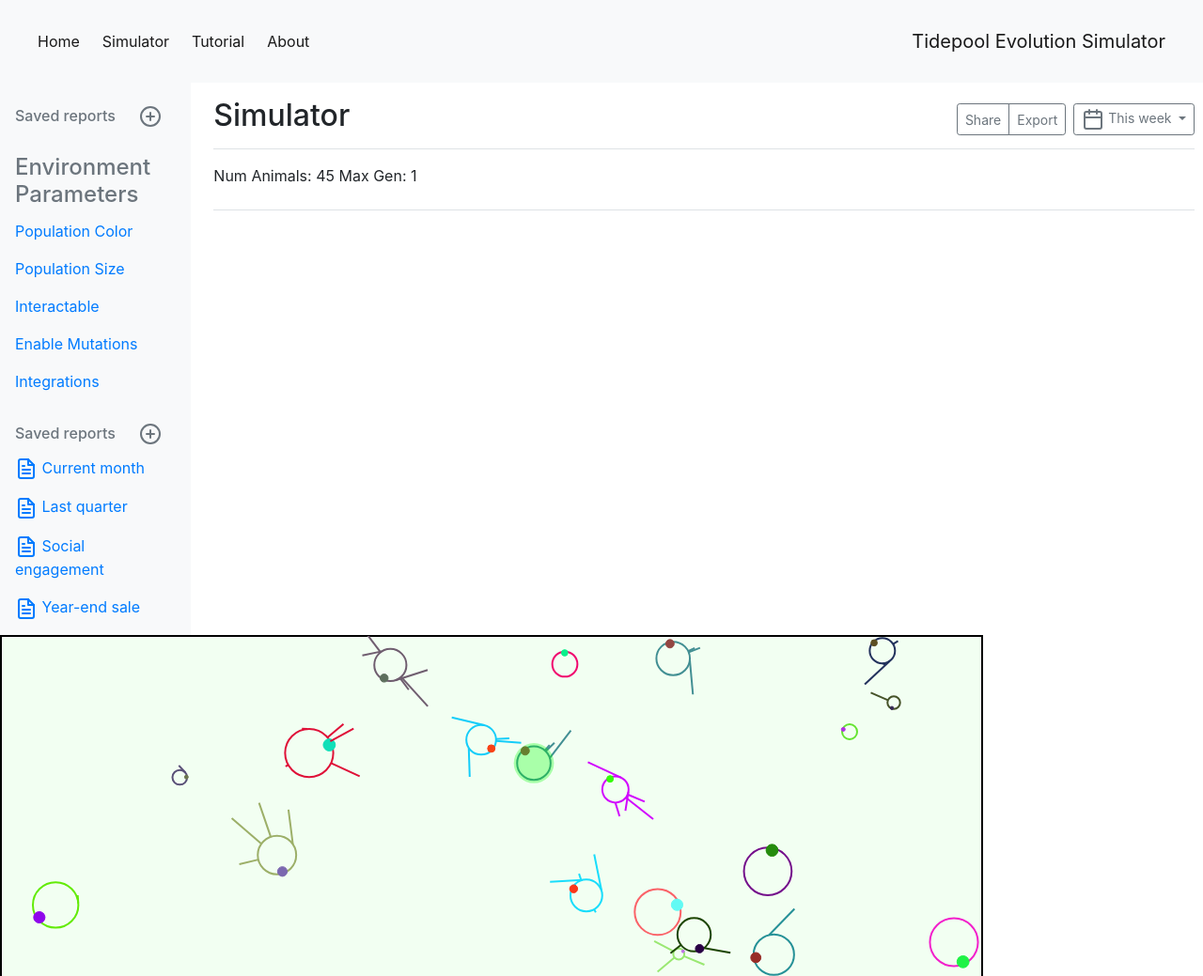
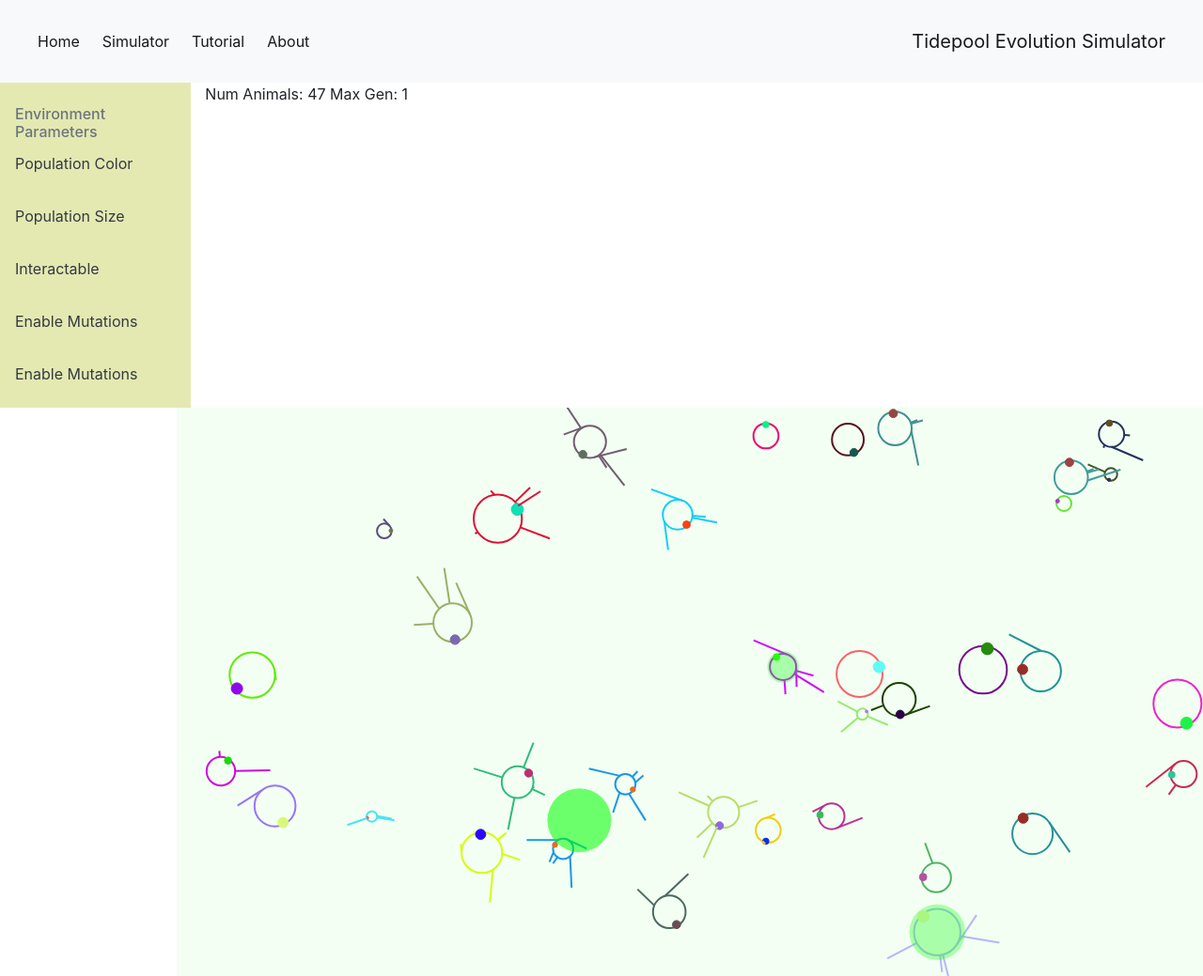
Before and after one commit to nicholasharris/Tidepool, a plain HTML site: page Tidepool/index.html in a window 1280 px wide. Shown: the top 1039 px of the page at 94% size. Drawn offline with Linux system fonts and the light colour scheme.

Commit message:
Fixed some HTML and CSS

```diff
--- a/Tidepool/GameScript.js
+++ b/Tidepool/GameScript.js
@@ -979,7 +979,6 @@ var myGameArea =
       this.canvas.width = CANVAS_WIDTH;
       this.canvas.height = CANVAS_HEIGHT;
       this.canvas.id = "canvas";
-      this.canvas.style = "border:1px solid #000000";
       this.canvas.parentElement = "parent";
       this.context = this.canvas.getContext("2d");
       document.body.insertBefore(this.canvas, document.body.childNodes[4]);
@@ -1007,16 +1006,6 @@ function game_loop()
   ctx.strokeStyle =  "rgba(0, 0, 0, 1)";
   ctx.fillStyle = "rgba(0, 255, 0, 0.05)";
   ctx.fill();
-  ctx.stroke();
-  //draw border
-  ctx.beginPath();
-  ctx.lineWidth = 2;
-  ctx.moveTo(0, 0);
-  ctx.lineTo(0, CANVAS_HEIGHT);
-  ctx.lineTo(CANVAS_WIDTH, CANVAS_HEIGHT);
-  ctx.lineTo(CANVAS_WIDTH, 0);
-  ctx.lineTo(0, 0);
-  ctx.strokeStyle =  "rgba(0, 0, 0, 1)";
   ctx.stroke();
 
   //tick animal entities
--- a/Tidepool/index.html
+++ b/Tidepool/index.html
@@ -36,101 +36,55 @@
       </a>
     </nav>
     <div class="row">
-      <nav class="col-md-2 d-none d-md-block bg-light sidebar">
+      <nav class="col-md-2 d-none d-md-block sidebar">
         <div class="sidebar-sticky">
           <ul class="nav flex-column">
             <h6 class="sidebar-heading d-flex justify-content-between align-items-center px-3 mt-4 mb-1 text-muted">
-              <span>Saved reports</span>
-              <a class="d-flex align-items-center text-muted" href="#">
-                <svg xmlns="http://www.w3.org/2000/svg" width="24" height="24" viewBox="0 0 24 24" fill="none" stroke="currentColor" stroke-width="2" stroke-linecap="round" stroke-linejoin="round" class="feather feather-plus-circle"><circle cx="12" cy="12" r="10"></circle><line x1="12" y1="8" x2="12" y2="16"></line><line x1="8" y1="12" x2="16" y2="12"></line></svg>
-              </a>
+              <span>Environment Parameters</span>
             </h6>
-            <li class="nav-item">
-              <h4 class="sidebar-heading d-flex justify-content-between align-items-center px-3 mt-4 mb-1 text-muted">
-                Environment Parameters <span class="sr-only">(current)</span>
-              </h4>
+            <li class="nav-item text-dark">
+              <p class="nav-link" href="#">
+                Population Color
+              </p>
             </li>
-            <li class="nav-item">
-              <a class="nav-link" href="#">
-                Population Color
-              </a>
+            <li class="nav-item text-dark">
+              <p class="nav-link" href="#">
+                Population Size
+              </p>
             </li>
-            <li class="nav-item">
-              <a class="nav-link" href="#">
-                Population Size
-              </a>
+            <li class="nav-item text-dark">
+              <p class="nav-link" href="#">
+                Interactable
+              </p>
             </li>
-            <li class="nav-item">
-              <a class="nav-link" href="#">
-                Interactable
-              </a>
+            <li class="nav-item text-dark">
+              <p class="nav-link" href="#">
+                Enable Mutations
+              </p>
             </li>
-            <li class="nav-item">
-              <a class="nav-link" href="#">
+            <li class="nav-item text-dark">
+              <p class="nav-link" href="#">
                 Enable Mutations
-              </a>
-            </li>
-            <li class="nav-item">
-              <a class="nav-link" href="#">
-                Integrations
-              </a>
-            </li>
-          </ul>
-
-          <h6 class="sidebar-heading d-flex justify-content-between align-items-center px-3 mt-4 mb-1 text-muted">
-            <span>Saved reports</span>
-            <a class="d-flex align-items-center text-muted" href="#">
-              <svg xmlns="http://www.w3.org/2000/svg" width="24" height="24" viewBox="0 0 24 24" fill="none" stroke="currentColor" stroke-width="2" stroke-linecap="round" stroke-linejoin="round" class="feather feather-plus-circle"><circle cx="12" cy="12" r="10"></circle><line x1="12" y1="8" x2="12" y2="16"></line><line x1="8" y1="12" x2="16" y2="12"></line></svg>
-            </a>
-          </h6>
-          <ul class="nav flex-column mb-2">
-            <li class="nav-item">
-              <a class="nav-link" href="#">
-                <svg xmlns="http://www.w3.org/2000/svg" width="24" height="24" viewBox="0 0 24 24" fill="none" stroke="currentColor" stroke-width="2" stroke-linecap="round" stroke-linejoin="round" class="feather feather-file-text"><path d="M14 2H6a2 2 0 0 0-2 2v16a2 2 0 0 0 2 2h12a2 2 0 0 0 2-2V8z"></path><polyline points="14 2 14 8 20 8"></polyline><line x1="16" y1="13" x2="8" y2="13"></line><line x1="16" y1="17" x2="8" y2="17"></line><polyline points="10 9 9 9 8 9"></polyline></svg>
-                Current month
-              </a>
-            </li>
-            <li class="nav-item">
-              <a class="nav-link" href="#">
-                <svg xmlns="http://www.w3.org/2000/svg" width="24" height="24" viewBox="0 0 24 24" fill="none" stroke="currentColor" stroke-width="2" stroke-linecap="round" stroke-linejoin="round" class="feather feather-file-text"><path d="M14 2H6a2 2 0 0 0-2 2v16a2 2 0 0 0 2 2h12a2 2 0 0 0 2-2V8z"></path><polyline points="14 2 14 8 20 8"></polyline><line x1="16" y1="13" x2="8" y2="13"></line><line x1="16" y1="17" x2="8" y2="17"></line><polyline points="10 9 9 9 8 9"></polyline></svg>
-                Last quarter
-              </a>
-            </li>
-            <li class="nav-item">
-              <a class="nav-link" href="#">
-                <svg xmlns="http://www.w3.org/2000/svg" width="24" height="24" viewBox="0 0 24 24" fill="none" stroke="currentColor" stroke-width="2" stroke-linecap="round" stroke-linejoin="round" class="feather feather-file-text"><path d="M14 2H6a2 2 0 0 0-2 2v16a2 2 0 0 0 2 2h12a2 2 0 0 0 2-2V8z"></path><polyline points="14 2 14 8 20 8"></polyline><line x1="16" y1="13" x2="8" y2="13"></line><line x1="16" y1="17" x2="8" y2="17"></line><polyline points="10 9 9 9 8 9"></polyline></svg>
-                Social engagement
-              </a>
-            </li>
-            <li class="nav-item">
-              <a class="nav-link" href="#">
-                <svg xmlns="http://www.w3.org/2000/svg" width="24" height="24" viewBox="0 0 24 24" fill="none" stroke="currentColor" stroke-width="2" stroke-linecap="round" stroke-linejoin="round" class="feather feather-file-text"><path d="M14 2H6a2 2 0 0 0-2 2v16a2 2 0 0 0 2 2h12a2 2 0 0 0 2-2V8z"></path><polyline points="14 2 14 8 20 8"></polyline><line x1="16" y1="13" x2="8" y2="13"></line><line x1="16" y1="17" x2="8" y2="17"></line><polyline points="10 9 9 9 8 9"></polyline></svg>
-                Year-end sale
-              </a>
+              </p>
             </li>
           </ul>
         </div>
       </nav>
-      <main role="main" class="col-md-9 ml-sm-auto col-lg-10 pt-3 px-4"><div class="chartjs-size-monitor" style="position: absolute; left: 0px; top: 0px; right: 0px; bottom: 0px; overflow: hidden; pointer-events: none; visibility: hidden; z-index: -1;"><div class="chartjs-size-monitor-expand" style="position:absolute;left:0;top:0;right:0;bottom:0;overflow:hidden;pointer-events:none;visibility:hidden;z-index:-1;"><div style="position:absolute;width:1000000px;height:1000000px;left:0;top:0"></div></div><div class="chartjs-size-monitor-shrink" style="position:absolute;left:0;top:0;right:0;bottom:0;overflow:hidden;pointer-events:none;visibility:hidden;z-index:-1;"><div style="position:absolute;width:200%;height:200%;left:0; top:0"></div></div></div>
-        <div class="d-flex justify-content-between flex-wrap flex-md-nowrap align-items-center pb-2 mb-3 border-bottom">
-          <h1 class="h2">Simulator</h1>
-          <div class="btn-toolbar mb-2 mb-md-0">
-            <div class="btn-group mr-2">
-              <button class="btn btn-sm btn-outline-secondary">Share</button>
-              <button class="btn btn-sm btn-outline-secondary">Export</button>
-            </div>
-            <button class="btn btn-sm btn-outline-secondary dropdown-toggle">
-              <svg xmlns="http://www.w3.org/2000/svg" width="24" height="24" viewBox="0 0 24 24" fill="none" stroke="currentColor" stroke-width="2" stroke-linecap="round" stroke-linejoin="round" class="feather feather-calendar"><rect x="3" y="4" width="18" height="18" rx="2" ry="2"></rect><line x1="16" y1="2" x2="16" y2="6"></line><line x1="8" y1="2" x2="8" y2="6"></line><line x1="3" y1="10" x2="21" y2="10"></line></svg>
-              This week
-            </button>
+      <div class="col-md-10" id="simulator">
+        <script class="canvas nav flex-column" src="GameScript.js"></script>
+        <p id="stats">Num Animals: 0       Max Gen: 0</p>
+      </div>
+      <!--
+        <div class="col-md-10" id="simulator">
+        <h1 class="h2 col-md-18">Simulator</h1>
+        <div class="btn-toolbar col-md-2">
+          <div class="btn-group">
+            <button class="btn btn-sm btn-outline-secondary">Share</button>
+            <button class="btn btn-sm btn-outline-secondary">Export</button>
           </div>
-
         </div>
-        <div class="d-flex justify-content-between flex-wrap flex-md-nowrap align-items-center pb-2 mb-3 border-bottom" id="simulator">
-          <script src="GameScript.js"></script> <!-- The thing goes here-->
-          <p id="stats">Num Animals: 0       Max Gen: 0</p>
-        </div>
-      </main>
+      </div>
+      -->
     </div>
   </body>
 
```
Also changed, not shown: Tidepool/css/bootstrap.css.
